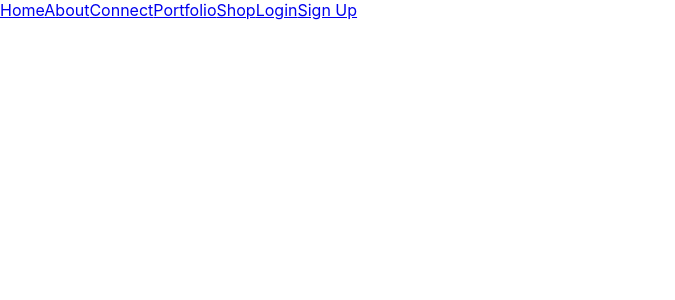
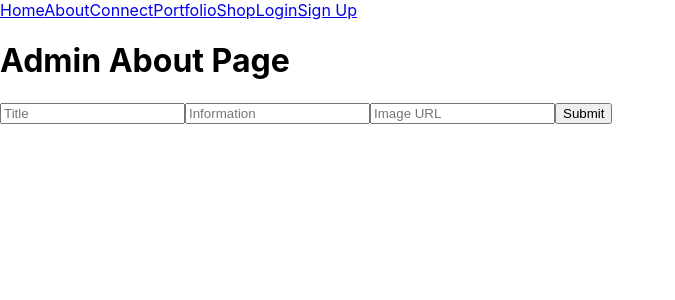
Before and after one commit to helloarantxa/blisse-studio-client, a React (Create React App) app: page /admin/about in a window 1280 px wide. Shown: the top 300 px of the page, without its empty margins (0-675 px from the left). Built offline with nearby package versions, Linux system fonts and the light colour scheme.

Commit message:
About Page

```diff
--- a/src/App.js
+++ b/src/App.js
@@ -2,7 +2,7 @@ import React from "react";
 import { Routes, Route } from "react-router-dom";
 import Navbar from "./components/Navbar";
 import HomePage from "./pages/HomePage";
-import About from "./pages/About";
+import About from "./pages/AboutPage";
 import Connect from "./pages/ConnectPage";
 import Portfolio from "./pages/PortfolioPage";
 import Shop from "./pages/ShopPage";
@@ -12,6 +12,7 @@ import CreateProduct from "./components/CreateProduct";
 import AllProducts from "./components/AllProducts";
 import ProductDetails from "./components/ProductDetails";
 import ConnectCardsPage from "./components/ConnectCardsPage";
+import AdminAbout from "./components/AdminAbout";
 
 
 
@@ -34,6 +35,7 @@ function App() {
         <Route path="/all-products" element={<AllProducts />} />
         <Route path="/products/:id" element={<ProductDetails />} />
         <Route path="/connect-cards" element={<ConnectCardsPage />} />
+        <Route path="/admin/about" element={<AdminAbout />} />
 
       </Routes>
     </div>
--- /dev/null
+++ b/src/components/AdminAbout.js
@@ -0,0 +1,64 @@
+import React, { useState } from 'react';
+// import axios from 'axios';
+import { post } from "../services/authServices";
+
+
+const AdminAbout = () => {
+  const [title, setTitle] = useState('');
+  const [information, setInformation] = useState('');
+  const [image, setImage] = useState('');
+  const [errorMessage, setErrorMessage] = useState('');
+
+  const handleSubmit = (e) => {
+    e.preventDefault();
+
+
+    if (!title || !information || !image) {
+      setErrorMessage('Please fill in all fields');
+      return;
+    }
+
+    const formData = { title, information, image };
+
+    // Submit the form data to the server
+    post('/about/about', formData)
+      .then(response => {
+        console.log(response.data);
+
+      })
+      .catch(error => {
+        console.log(error);
+        setErrorMessage('Failed to submit the form');
+      });
+  };
+
+  return (
+    <div>
+      <h1>Admin About Page</h1>
+      <form onSubmit={handleSubmit}>
+        <input
+          type="text"
+          placeholder="Title"
+          value={title}
+          onChange={(e) => setTitle(e.target.value)}
+        />
+        <input
+          type="text"
+          placeholder="Information"
+          value={information}
+          onChange={(e) => setInformation(e.target.value)}
+        />
+        <input
+          type="text"
+          placeholder="Image URL"
+          value={image}
+          onChange={(e) => setImage(e.target.value)}
+        />
+        {errorMessage && <p>{errorMessage}</p>}
+        <button type="submit">Submit</button>
+      </form>
+    </div>
+  );
+};
+
+export default AdminAbout;
--- a/src/components/ProductDetails.js
+++ b/src/components/ProductDetails.js
@@ -1,6 +1,6 @@
 import React, { useEffect, useState } from "react";
 import { useParams, useNavigate } from "react-router-dom";
-import axios from "axios";
+// import axios from "axios";
 import { post, get } from "../services/authServices";
 import { fileChange } from "../services/fileChange";
 
@@ -70,6 +70,7 @@ function ProductDetails() {
       });
   };
 
+  //Delete Product
   const handleDelete = () => {
     get(`/products/delete-product/${id}`)
       .then(() => {
--- a/src/pages/About.js
+++ /dev/null
@@ -1,13 +0,0 @@
-import React from "react";
-
-function About() {
-  return (
-    <div>
-      <h1 className="about">About</h1>
-      <p>Our goal is simple:</p>
-
-    </div>
-  );
-}
-
-export default About;
--- /dev/null
+++ b/src/pages/AboutPage.js
@@ -0,0 +1,46 @@
+import React, { useEffect, useState, useContext } from 'react';
+import { get } from "../services/authServices";
+import AdminAbout from '../components/AdminAbout';
+import { AuthContext } from "../context/auth.Context"
+
+
+
+const AboutPage = () => {
+  const { user } = useContext(AuthContext)
+  const [aboutInfo, setAboutInfo] = useState(null);
+
+console.log(user);
+
+  useEffect(() => {
+    get('/about/about')
+      .then(response => {
+        console.log(response);
+
+        setAboutInfo(response.data);
+      })
+      .catch(error => {
+        console.log(error);
+      });
+  }, []);
+  console.log(aboutInfo)
+
+  return (
+    <div>
+      {/* <h1>About Page</h1> */}
+
+      {user?.isAdmin === true && <AdminAbout/> }
+
+      {aboutInfo ? (
+        <div>
+          <h2>{aboutInfo[0]?.title}</h2>
+          <p>{aboutInfo[0]?.information}</p>
+          <img src={aboutInfo[0]?.image} alt="About" />
+        </div>
+      ) : (
+        <p>Loading...</p>
+      )}
+    </div>
+  );
+};
+
+export default AboutPage;
--- a/src/pages/ConnectPage.js
+++ b/src/pages/ConnectPage.js
@@ -1,7 +1,10 @@
-import React, { useState, useEffect } from "react";
+import React, { useState, useEffect, useContext } from "react";
 import { post, get } from "../services/authServices";
+import { AuthContext } from "../context/auth.Context"
+
 
 function ConnectPage() {
+  const { user } = useContext(AuthContext)
   const [addConnectCard, setAddConnectCard] = useState({
     email: "",
     fullName: "",
@@ -12,9 +15,6 @@ function ConnectPage() {
     projectDescription: "",
   });
   const [connectCards, setConnectCards] = useState([]);
-
-  //ADDED MAY23
-  // const [isAdmin, setIsAdmin] = useState(true);
 
   const handleChange = (e) => {
     setAddConnectCard((prev) => ({ ...prev, [e.target.name]: e.target.value }));
@@ -27,7 +27,7 @@ function ConnectPage() {
       .then((response) => {
         console.log(response);
         // Refresh the list of connect cards
-        fetchConnectCards();
+        // fetchConnectCards();
       })
       .catch((err) => {
         console.log(err);
@@ -45,13 +45,23 @@ function ConnectPage() {
       });
   };
 
+  //Delete Cards
+  const handleDelete = (cardId) => {
+    post(`/connect/delete-card/${cardId}`)
+      .then(() => {
+        console.log("Card deleted");
+        fetchConnectCards();
+      })
+      .catch((error) => {
+        console.error(error);
+      });
+  };
+
   useEffect(() => {
+    if ( user )
     fetchConnectCards();
 
 
- // Check if the user is an admin <---ADDED may23
-//  const isAdminUser = localStorage.getItem("isAdmin") === "true";
-//  setIsAdmin(isAdminUser);
 },
 []);
 
@@ -144,8 +154,7 @@ function ConnectPage() {
       </form>
 
 
-      {/* Submitted Request forms */}
-      {/* {isAdmin && ( */}
+
         <div>
         {connectCards.length>0 && <h2>Information Requests</h2>}
         {connectCards.map((card) => (
@@ -157,10 +166,11 @@ function ConnectPage() {
             <p>Location: {card.location}</p>
             <p>Project Type: {card.projectType}</p>
             <p>Project Description: {card.projectDescription}</p>
+            <button onClick={() => handleDelete(card._id)}>Delete</button>
+
             </div>
           ))}
         </div>
-      {/* )} */}
     </div>
   );
 }
```
